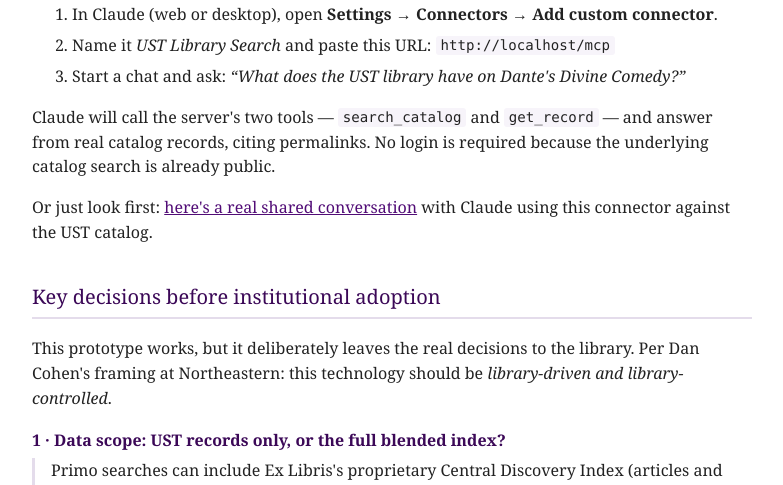
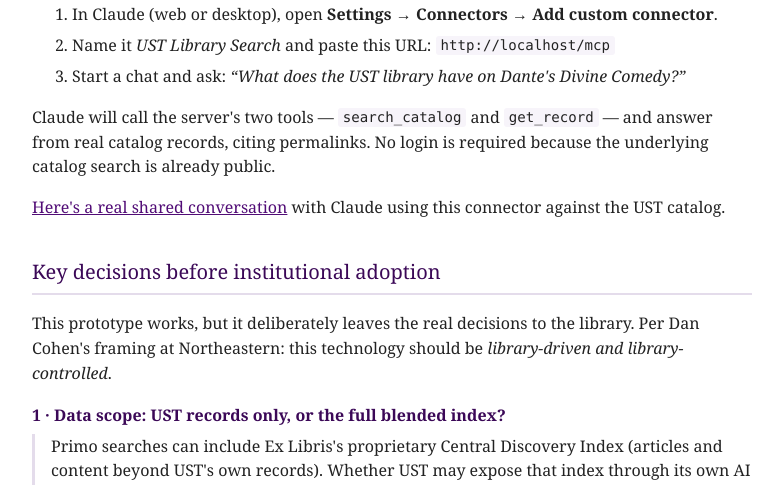
Before and after one commit to thomasfeeney/ust-primo-mcp, a Python web app: template templates/index.html in a window 1280 px wide. Shown: the part 862-1347 px from the top of the page, without its empty margins (248-1031 px from the left). Run offline with Jinja, Linux system fonts and the light colour scheme; the template is opened without the code that fills it, so the values that code supplies are empty.

Commit message:
Tighten README and sample-link wording

```diff
--- a/templates/index.html
+++ b/templates/index.html
@@ -56,9 +56,9 @@
   <p>Claude will call the server's two tools — <code>search_catalog</code> and
   <code>get_record</code> — and answer from real catalog records, citing permalinks.
   No login is required because the underlying catalog search is already public.</p>
-  <p class="sample">Or just look first:
+  <p class="sample">
   <a href="https://claude.ai/share/0c9916ac-f3fe-4de2-8a21-8601fea8477e" target="_blank" rel="noopener">
-  here's a real shared conversation</a> with Claude using this connector against the UST catalog.</p>
+  Here's a real shared conversation</a> with Claude using this connector against the UST catalog.</p>
 </section>
 
 <section>
```
Also changed, not shown: README.md.
